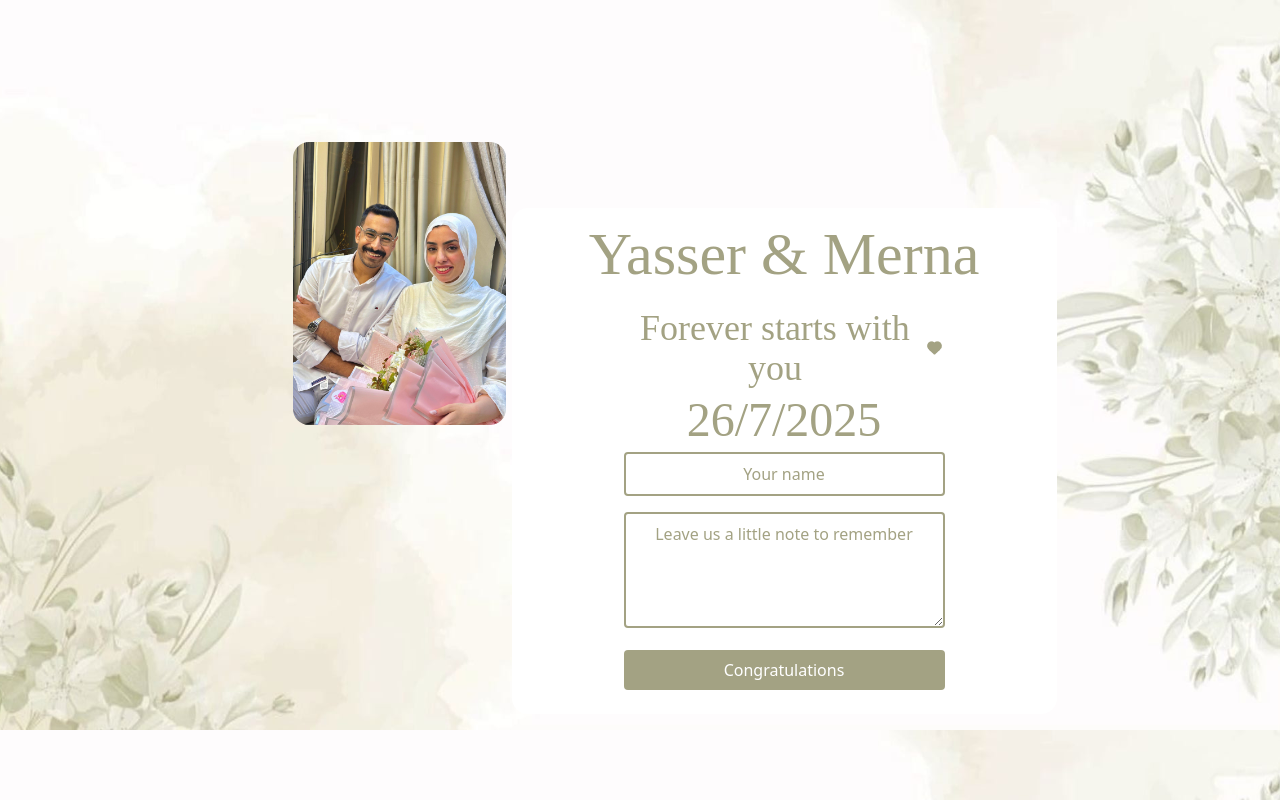
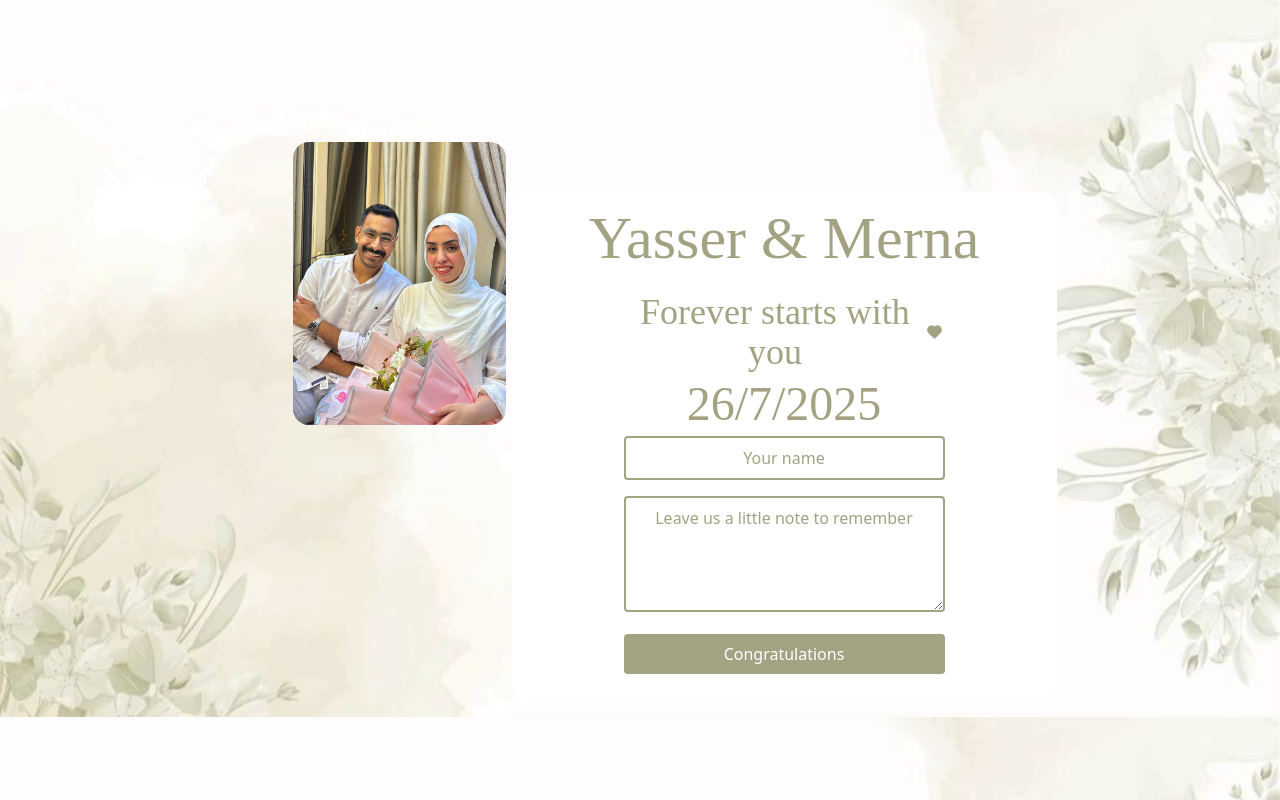
Before and after one commit to yassersalem74/MY-Engagement-, a React (Vite) app: page / in a window 1280 px wide. Built offline with nearby package versions, Linux system fonts and the light colour scheme; a web font is replaced by a local one.

Commit message:
handle image2

```diff
--- a/src/App.jsx
+++ b/src/App.jsx
@@ -64,7 +64,7 @@ function App() {
 
         {/* right form */}
         <div className="flex justify-center">
-          <div className="w-full m-4 md:w-[545px] bg-white  rounded-2xl md:custom-shadow pt-4 pb-6 img-back">
+          <div className="w-full m-4 md:w-[545px] bg-white  rounded-2xl md:custom-shadow pt-0 mt-[-12px] md:mt-0 md:pt-4 pb-6 img-back">
             <p className="text-center text-6xl mb-2 md:mb-6 font-medium italian primary-color-font">
               Yasser & Merna
             </p>
```
